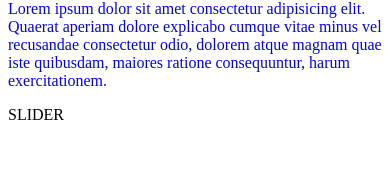
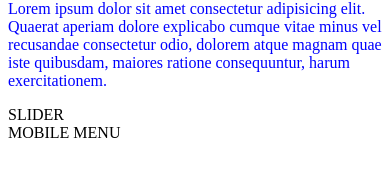
Before and after one commit to arthur-tarasov/test-git, a plain HTML site: page index.html in a window 390 px wide. Shown: the part 80-256 px from the top of the page. Drawn offline with Linux system fonts and the light colour scheme.

Commit message:
Add mobile menu

```diff
--- a/index.html
+++ b/index.html
@@ -15,5 +15,9 @@
     <div>
         SLIDER
     </div>
+
+    <div class="mobile-menu">
+        MOBILE MENU
+    </div>
 </body>
 </html>
```
